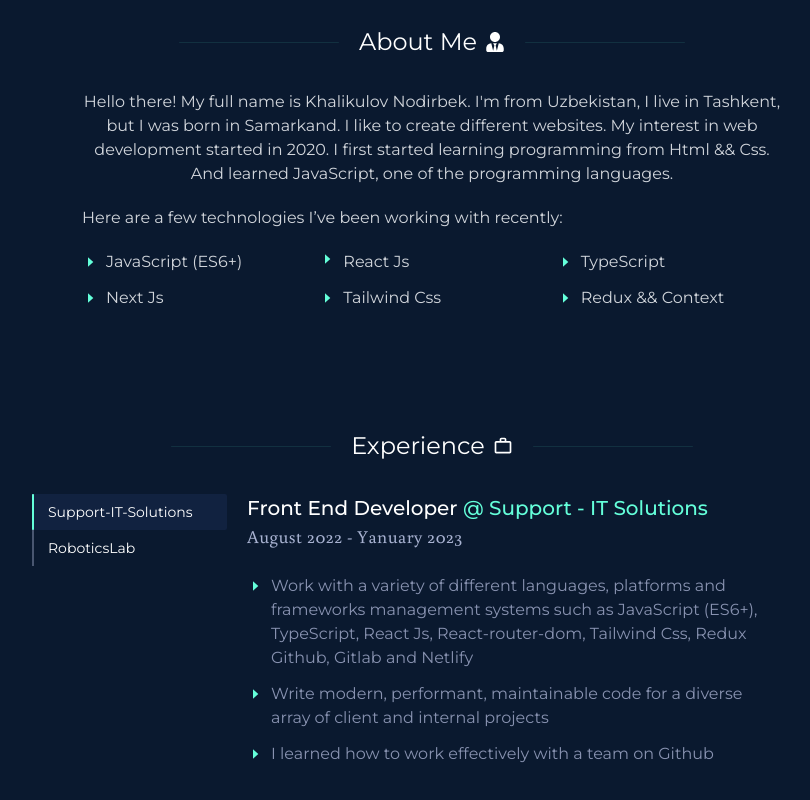
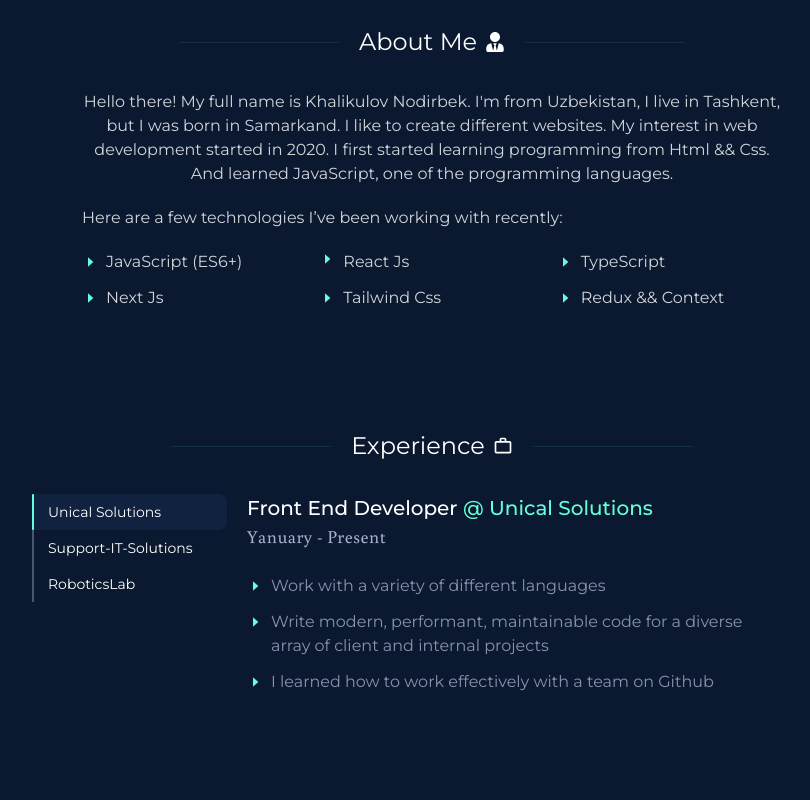
Before and after one commit to node-nodir/Portfolio, a React (Create React App) app: page / in a window 1280 px wide. Shown: the part 568-1368 px from the top of the page, without its empty margins (208-1018 px from the left). After the commit the page ends 1342 px from the top, so only its background shows below. Built offline with nearby package versions, Linux system fonts and the light colour scheme.

Commit message:
Add new change in my portfolio web site

```diff
--- a/src/components/Experience/Experience.jsx
+++ b/src/components/Experience/Experience.jsx
@@ -9,15 +9,24 @@ import "./experience.css";
 
 function Experience() {
   const [active, setActive] = useState(true);
+  const [active1, setActive1] = useState(false);
   const [active2, setActive2] = useState(false);
 
   const handleClick = () => {
     setActive(true);
+    setActive1(false);
+    setActive2(false);
+  };
+
+  const handleClick1 = () => {
+    setActive(false);
+    setActive1(true);
     setActive2(false);
   };
 
   const handleClick2 = () => {
     setActive(false);
+    setActive1(false);
     setActive2(true);
   };
 
@@ -55,15 +64,23 @@ function Experience() {
                 <button
                   className={`${
                     active ? "text-[#64ffda] active bg-[#112240]" : ""
-                  } track relative text-sm text-white w-full text-start pl-4 py-2 duration-300 hover:bg-[#112240] z-10 rounded-sm`}
+                  } track relative text-sm text-white w-full text-start pl-4 py-2 duration-300 hover:bg-[#112240] z-10 rounded-r-lg`}
                   onClick={handleClick}
+                >
+                  Unical Solutions
+                </button>
+                <button
+                  className={`${
+                    active1 ? "text-[#64ffda] active bg-[#112240]" : ""
+                  } track relative text-sm text-white w-full text-start pl-4 py-2 duration-300 hover:bg-[#112240] z-10 rounded-r-lg`}
+                  onClick={handleClick1}
                 >
                   Support-IT-Solutions
                 </button>
                 <button
                   className={`${
                     active2 ? "text-[#64ffda] active bg-[#112240]" : ""
-                  } track relative text-sm text-white w-full text-start pl-4 py-2 duration-300 hover:bg-[#112240] z-10 rounded-sm`}
+                  } track relative text-sm text-white w-full text-start pl-4 py-2 duration-300 hover:bg-[#112240] z-10 rounded-r-lg`}
                   onClick={handleClick2}
                 >
                   RoboticsLab
@@ -71,6 +88,40 @@ function Experience() {
               </div>
               <div className="w-[75%] ml-5">
                 {active ? (
+                  <>
+                    <h2 className="text-xl text-[#64ffda] font-medium">
+                      <span className="inline-block text-white">Front End Developer</span> @ Unical
+                      Solutions
+                    </h2>
+                    <strong className="font-serif inline-block font-normal text-lg text-[#a8b2d1] tracking-wide">
+                      Yanuary - Present
+                    </strong>
+                    <ul className="space-y-3 mt-6">
+                      <li className="flex items-start">
+                        <BiCaretRight className="w-4 h-4 text-[#64ffda] mt-1 mr-2" />
+                        <span className="inline-block max-w-[500px] w-full text-[#8892b0]">
+                          Work with a variety of different languages
+                        </span>
+                      </li>
+                      <li className="flex items-start">
+                        <BiCaretRight className="w-4 h-4 text-[#64ffda] mt-1 mr-2" />
+                        <span className="inline-block max-w-[500px] w-full text-[#8892b0]">
+                          Write modern, performant, maintainable code for a diverse array of client
+                          and internal projects
+                        </span>
+                      </li>
+                      <li className="flex items-start">
+                        <BiCaretRight className="w-4 h-4 text-[#64ffda] mt-1 mr-2" />
+                        <span className="inline-block max-w-[500px] w-full text-[#8892b0]">
+                          I learned how to work effectively with a team on Github
+                        </span>
+                      </li>
+                    </ul>
+                  </>
+                ) : (
+                  ""
+                )}
+                {active1 ? (
                   <>
                     <h2 className="text-xl text-[#64ffda] font-medium">
                       <span className="inline-block text-white">Front End Developer</span> @ Support
--- a/src/components/Hero/Hero.jsx
+++ b/src/components/Hero/Hero.jsx
@@ -46,7 +46,7 @@ function Hero() {
           </strong>
           <p className="text-gray-300 text-base">
             Front End Developer with more than half a year of experience working with JavaScript,
-            React Js, Next Js to deliver exceptional customer experiences. Higly responsible and
+            React Js, Next Js to deliver exceptional customer experiences. Highly responsible and
             open-minded employee.
           </p>
           <a
```
